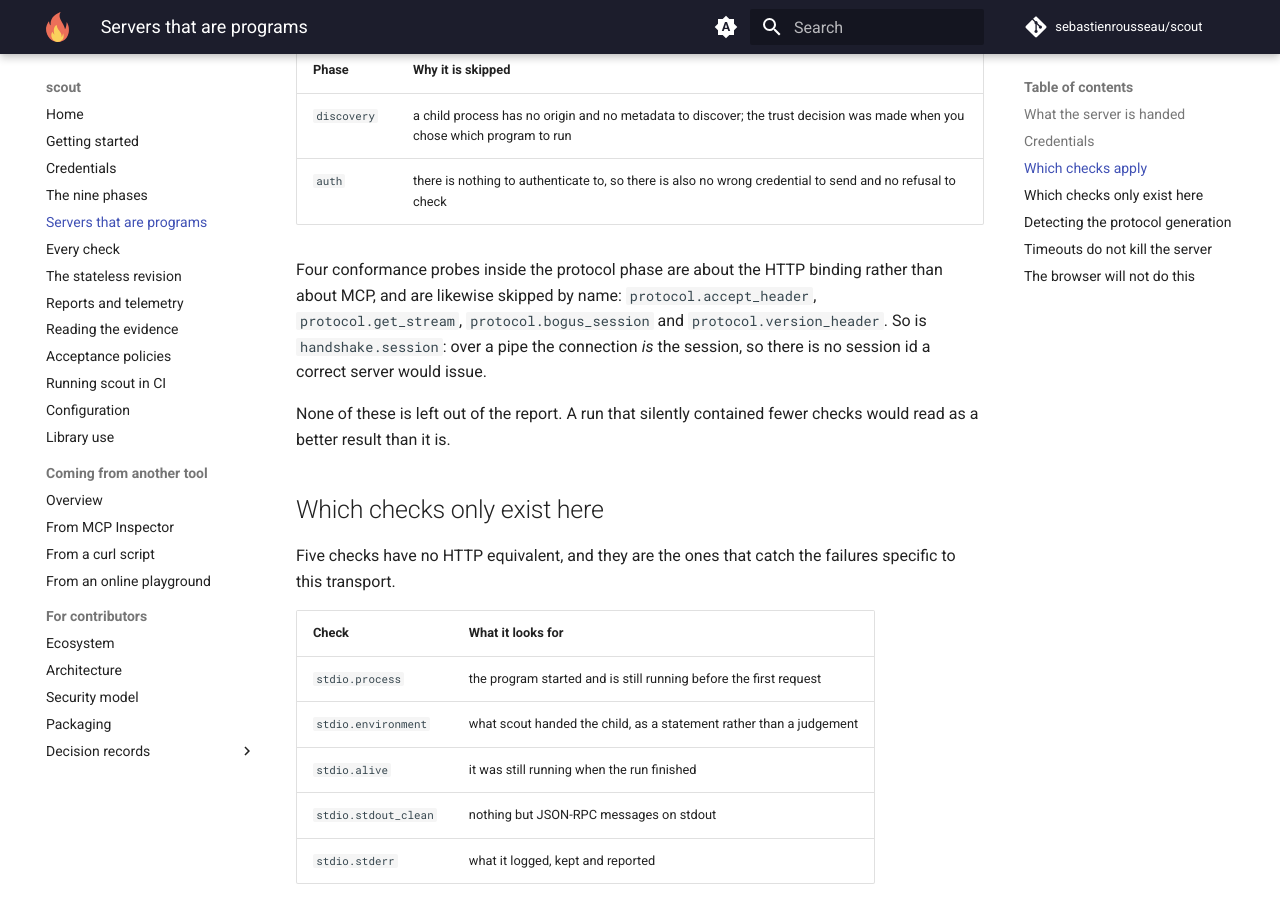
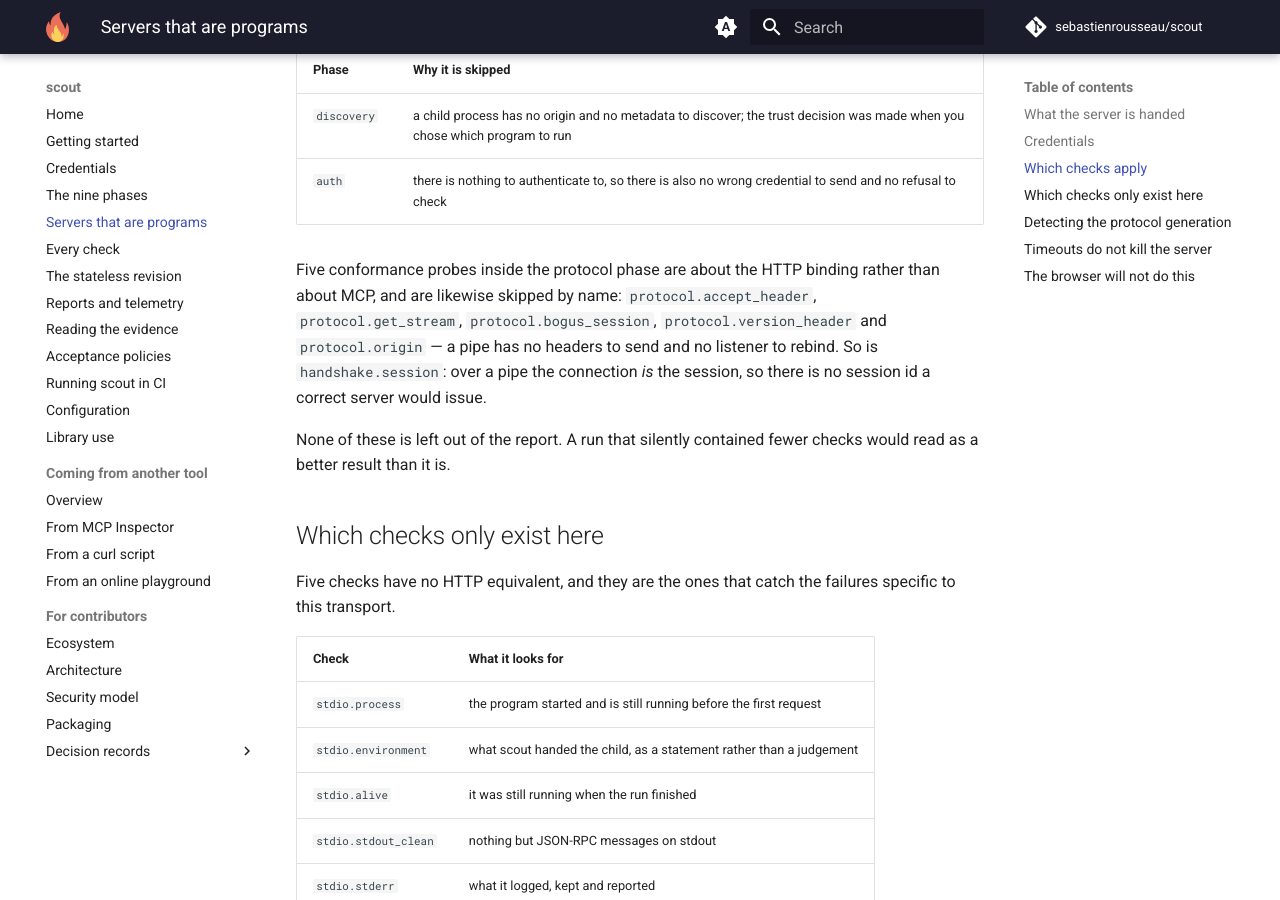
Before and after one commit to sebastienrousseau/scout, an MkDocs documentation site: the page built from docs/stdio.md, in a window 1280 px wide and 900 px high, scrolled down 1728 px. Built offline with MkDocs 1.6.1 and Material for MkDocs 9.7.7, drawn with Linux system fonts in a browser that asks for light colours; comment, search, counter and statistics services are not loaded.

Commit message:
docs: correct the stdio limits and skip counts
The README still said scout only tests Streamable HTTP, which stopped
being true when stdio shipped. The real limit is narrower: a stdio run
cannot test authorization. The skip counts in the README and the stdio
manual also predated protocol.origin, which is a sixth check with no
subject over a pipe, and the phases manual now lists it.

Co-Authored-By: Claude Opus 5.5 (1M context) <noreply@anthropic.com>
Signed-off-by: Sebastien Rousseau <sebastian.rousseau@gmail.com>

Assisted-by: Claude:claude-opus-5

```diff
--- a/docs/stdio.md
+++ b/docs/stdio.md
@@ -86,10 +86,11 @@ subject over a pipe and are reported as skipped, with the reason:
 | `discovery` | a child process has no origin and no metadata to discover; the trust decision was made when you chose which program to run |
 | `auth` | there is nothing to authenticate to, so there is also no wrong credential to send and no refusal to check |
 
-Four conformance probes inside the protocol phase are about the HTTP
+Five conformance probes inside the protocol phase are about the HTTP
 binding rather than about MCP, and are likewise skipped by name:
 `protocol.accept_header`, `protocol.get_stream`,
-`protocol.bogus_session` and `protocol.version_header`. So is
+`protocol.bogus_session`, `protocol.version_header` and `protocol.origin`
+— a pipe has no headers to send and no listener to rebind. So is
 `handshake.session`: over a pipe the connection *is* the session, so there
 is no session id a correct server would issue.
 
```
Also changed, not shown: README.md (+9 -8 lines), docs/phases.md (+1 -0 lines).
